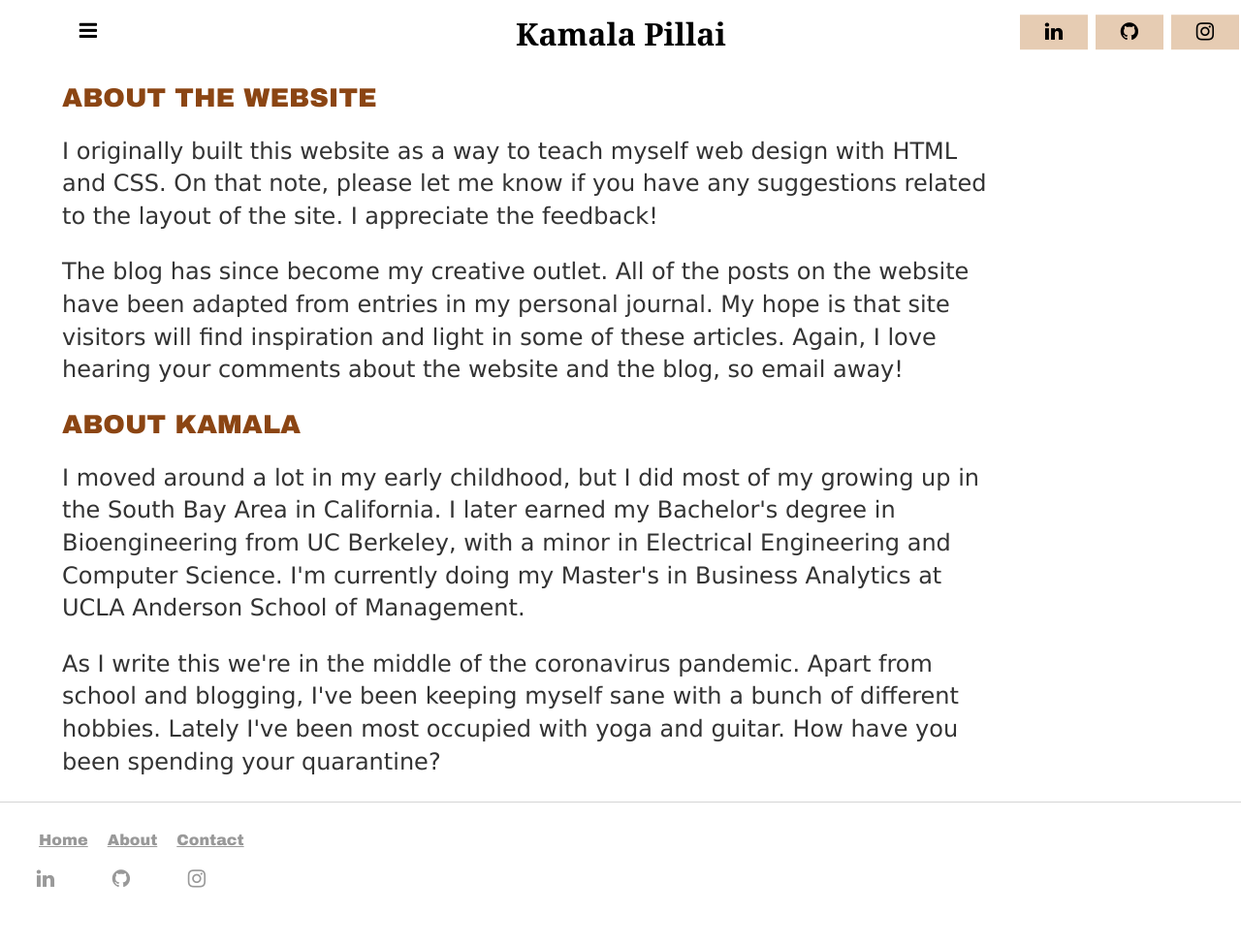
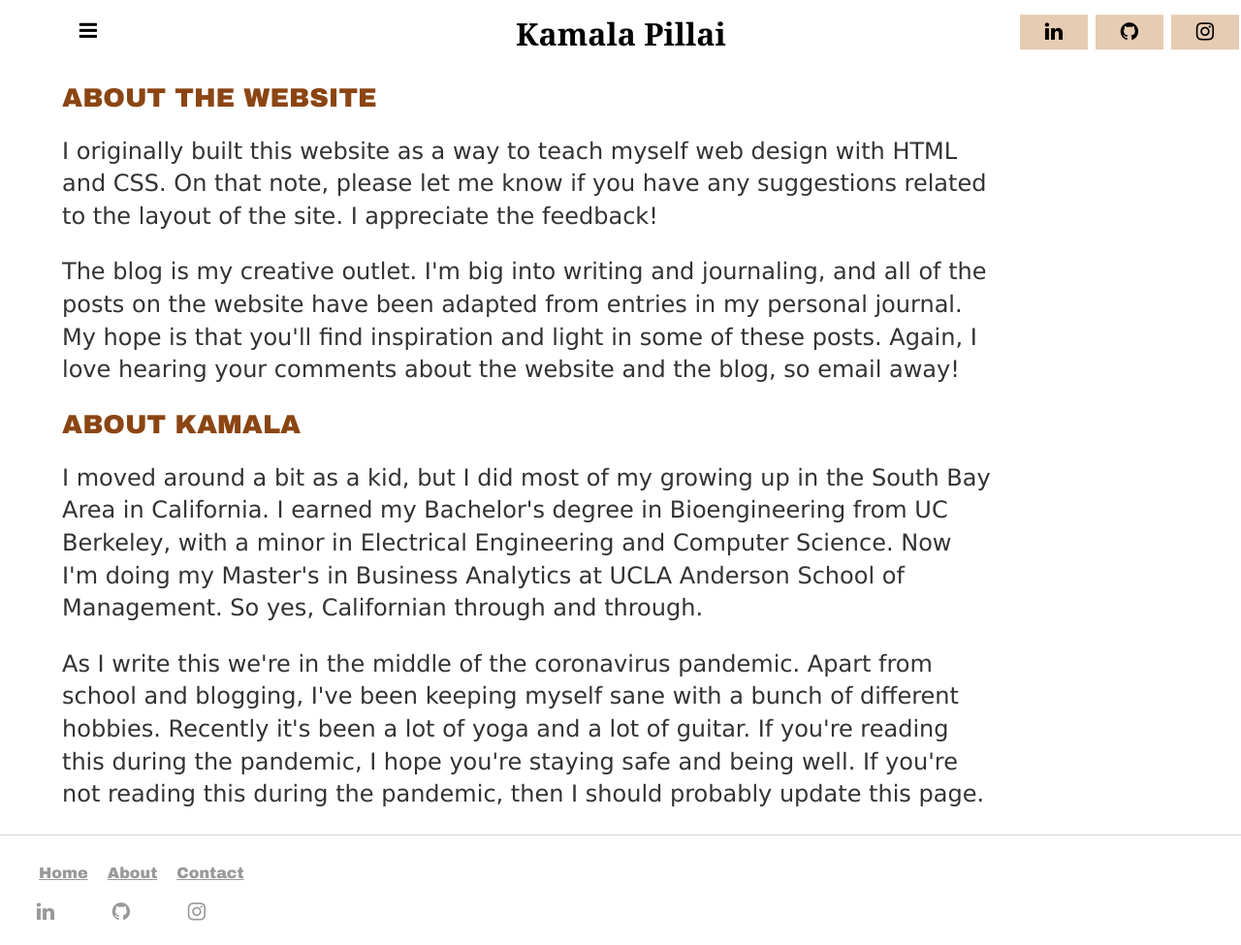
Before and after one commit to kpill/kpill.github.io, a Jekyll site: the page built from about/index.html, in a window 1280 px wide. Shown: the whole page at 97% size. Built offline with Jekyll 4.4.1, drawn with Linux system fonts in a browser that asks for light colours; before the commit the page ends 941 px from its top, so only the background shows below that.

Commit message:
Update index.html

```diff
--- a/about/index.html
+++ b/about/index.html
@@ -5,11 +5,13 @@ title: About Me
 	<h1 class="about">ABOUT THE WEBSITE</h1>
 	<p class ="about">I originally built this website as a way to teach myself web design with HTML and CSS. On that note, please let me know if you have any suggestions related
   to the layout of the site. I appreciate the feedback!</p>
-  <p class="about">The blog has since become my creative outlet. All of the posts on the website have been adapted from entries in my personal journal. My
-  hope is that site visitors will find inspiration and light in some of these articles. Again, I love hearing your comments about the website and the blog, so email away!</p>
+  <p class="about">The blog is my creative outlet. I'm big into writing and journaling, and all of the posts on the website have been adapted from entries in my personal journal. My
+  hope is that you'll find inspiration and light in some of these posts. Again, I love hearing your comments about the website and the blog, so email away!</p>
 
 	<h1 class="about">ABOUT KAMALA</h1>
-	<p class="about">I moved around a lot in my early childhood, but I did most of my growing up in the South Bay Area in California. I later earned my Bachelor's degree in Bioengineering
-	from UC Berkeley, with a minor in Electrical Engineering and Computer Science. I'm currently doing my Master's in Business Analytics at UCLA Anderson School of Management.</p>
+	<p class="about">I moved around a bit as a kid, but I did most of my growing up in the South Bay Area in California. I earned my Bachelor's degree in Bioengineering
+	from UC Berkeley, with a minor in Electrical Engineering and Computer Science. Now I'm doing my Master's in Business Analytics at UCLA Anderson School of Management. So yes,
+	Californian through and through. </p>
 	<p class="about">As I write this we're in the middle of the coronavirus pandemic. Apart from school and blogging, I've been keeping myself sane with a bunch of different hobbies.
-	Lately I've been most occupied with yoga and guitar. How have you been spending your quarantine?</p>
+	Recently it's been a lot of yoga and a lot of guitar. If you're reading this during the pandemic, I hope you're staying safe and being well. If you're not reading this
+	during the pandemic, then I should probably update this page.</p>
```
